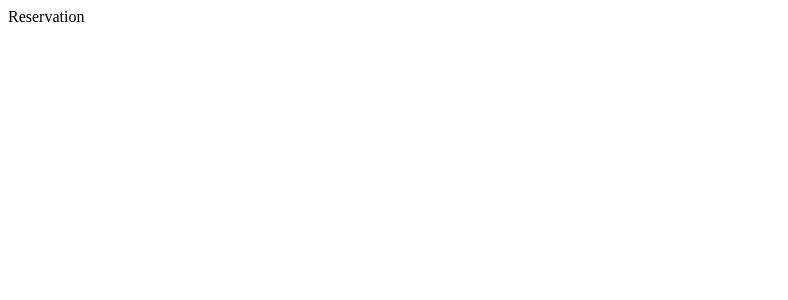
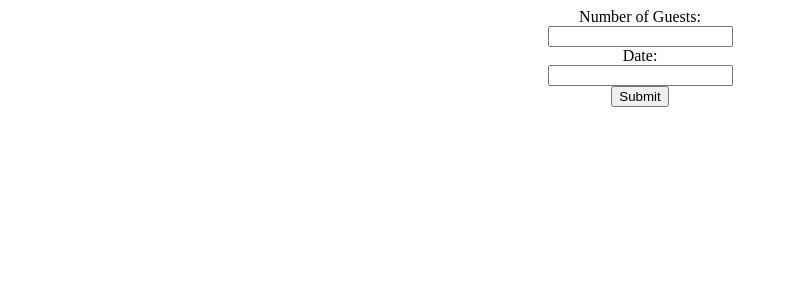
Before and after one commit to ShaheerBKhan/COSC4351, a React (Create React App) app in the folder Frontend/: page /Reservation in a window 1280 px wide. Shown: the top 300 px of the page, without its empty margins (0-788 px from the left). Built offline with nearby package versions, Linux system fonts and the light colour scheme; the HTML template or start-up script is replaced by a standard one.

Commit message:
Reservation UI/Axios

```diff
--- a/Frontend/package.json
+++ b/Frontend/package.json
@@ -8,6 +8,7 @@
     "@testing-library/user-event": "^13.5.0",
     "axios": "^1.1.3",
     "react": "^18.2.0",
+    "react-datepicker": "^4.8.0",
     "react-dom": "^18.2.0",
     "react-router-dom": "^6.4.2",
     "react-scripts": "5.0.1",
--- a/Frontend/src/Controller/Controller.js
+++ b/Frontend/src/Controller/Controller.js
@@ -19,3 +19,15 @@ export const LoginPost = async (user) => {
 
    return response.data;
 }
+
+export const ReservationGet = async (numberOfGuests, date) => {
+
+    console.log("AXIOS: " + numberOfGuests + " " + date);
+    const response = await axios.get(`${localhost}/ResturantTable/${numberOfGuests}/${date}`,  {
+        headers: {
+            'Content-Type': 'application/json',
+        }
+    })
+
+    return response.data;
+}
--- a/Frontend/src/Pages/Reservation.js
+++ b/Frontend/src/Pages/Reservation.js
@@ -1,10 +1,44 @@
-import React from "react";
+import React, {useState} from "react";
 import { Link } from "react-router-dom";
+import DatePicker from "react-datepicker";
+
+import "react-datepicker/dist/react-datepicker.css";
+import { ReservationGet } from "../Controller/Controller";
 
 export const Reservation = () => {
+
+    const [numberOfGuests, setNumberOfGuests] = useState("");
+    const [date, setDate] = useState("");
+
+    const HandleSubmit = async (e) => {
+        e.preventDefault();
+
+        let requestDate = date.toISOString().split('T')[0];
+
+        const response = await ReservationGet(numberOfGuests, requestDate);
+
+        if(response.length === 0){
+            alert("No tables available at this time");
+        } else {
+            alert("ID: " + response[0].id + " Chairs: " + response[0].chairs);
+        }
+
+    }
+
     return(
         <div>
-            Reservation
+            <form className={"react-form"}>
+                <label>Number of Guests:
+                    <input type="text" name="numberOfGuests"
+                        onChange={(e) => setNumberOfGuests(e.target.value)}
+                        />
+                </label>
+                <label>Date:
+                    <DatePicker dateFormat={"yyyy-MM-dd"} selected={date} onChange={(date) => setDate(date)} minDate={new Date()} />
+                </label>
+                <button onClick={(e) => HandleSubmit(e)}>Submit</button>
+            </form>
+
         </div>
     );
 }
```
Also changed, not shown: 2 other files (tests, documents, lock files or other folders).
